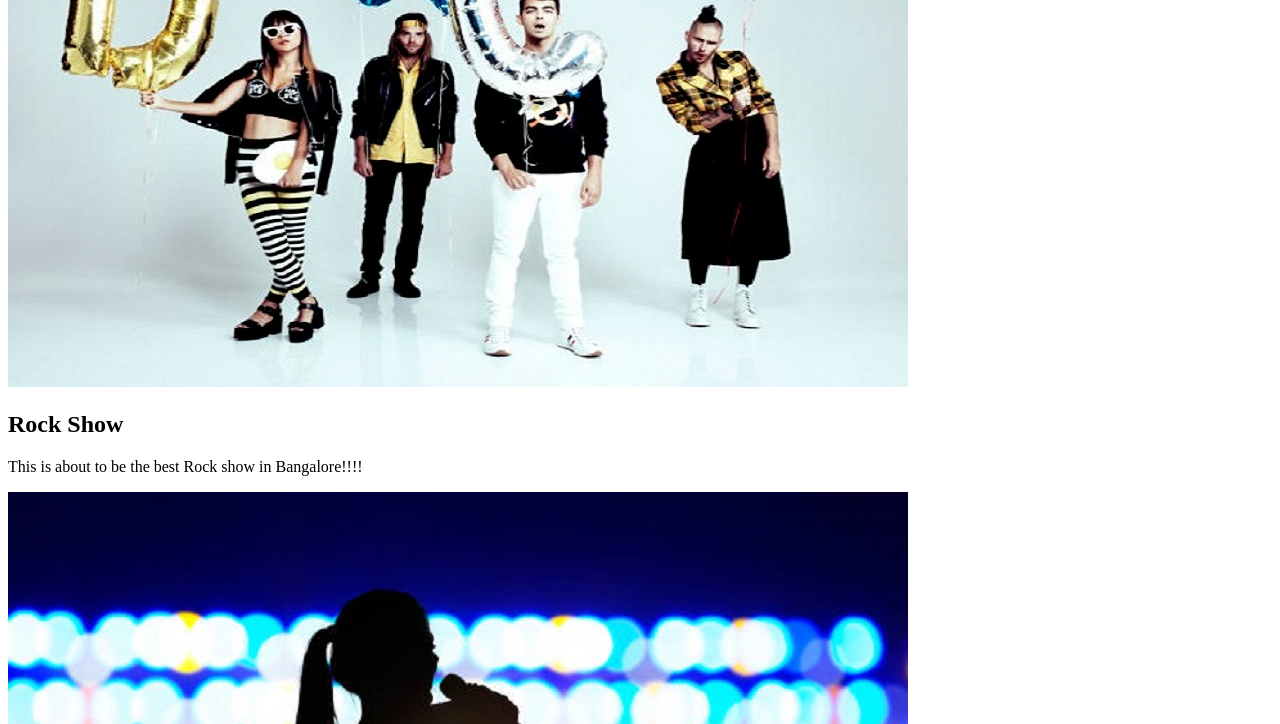
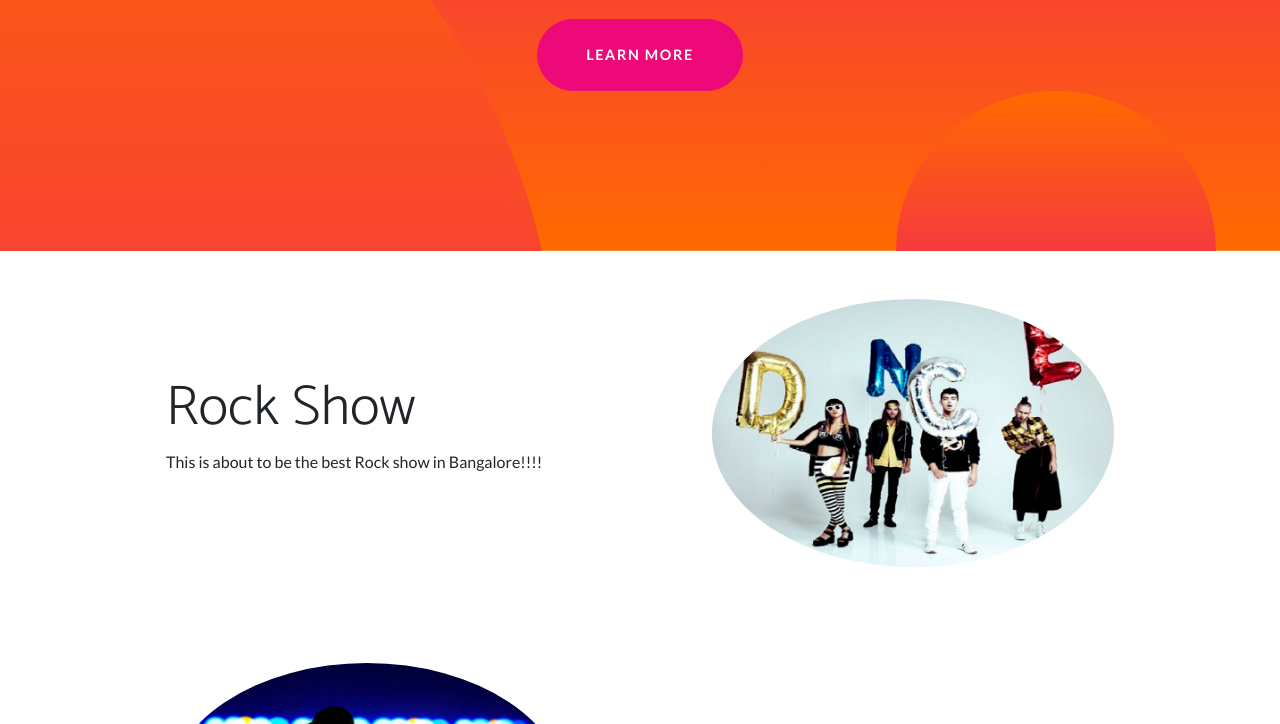
Before and after one commit to AlishaTaj/synergy2023, a plain HTML site: page index.html in a window 1280 px wide. Shown: the part 436-1160 px from the top of the page. Drawn offline with nearby package versions, Linux system fonts and the light colour scheme; a script that the page names is missing; files whose address does not match are found by name.

Commit message:
Update index.html

```diff
--- a/index.html
+++ b/index.html
@@ -13,7 +13,7 @@
         <link href="https://fonts.googleapis.com/css?family=Catamaran:100,200,300,400,500,600,700,800,900" rel="stylesheet" />
         <link href="https://fonts.googleapis.com/css?family=Lato:100,100i,300,300i,400,400i,700,700i,900,900i" rel="stylesheet" />
         <!-- Core theme CSS (includes Bootstrap)-->
-        <link href="css/style.css" rel="stylesheet" type="css/text">
+        <link href="css/style.css" rel="stylesheet" type="text/css">
     </head>
     <body id="page-top">
         <!-- Navigation-->
```
